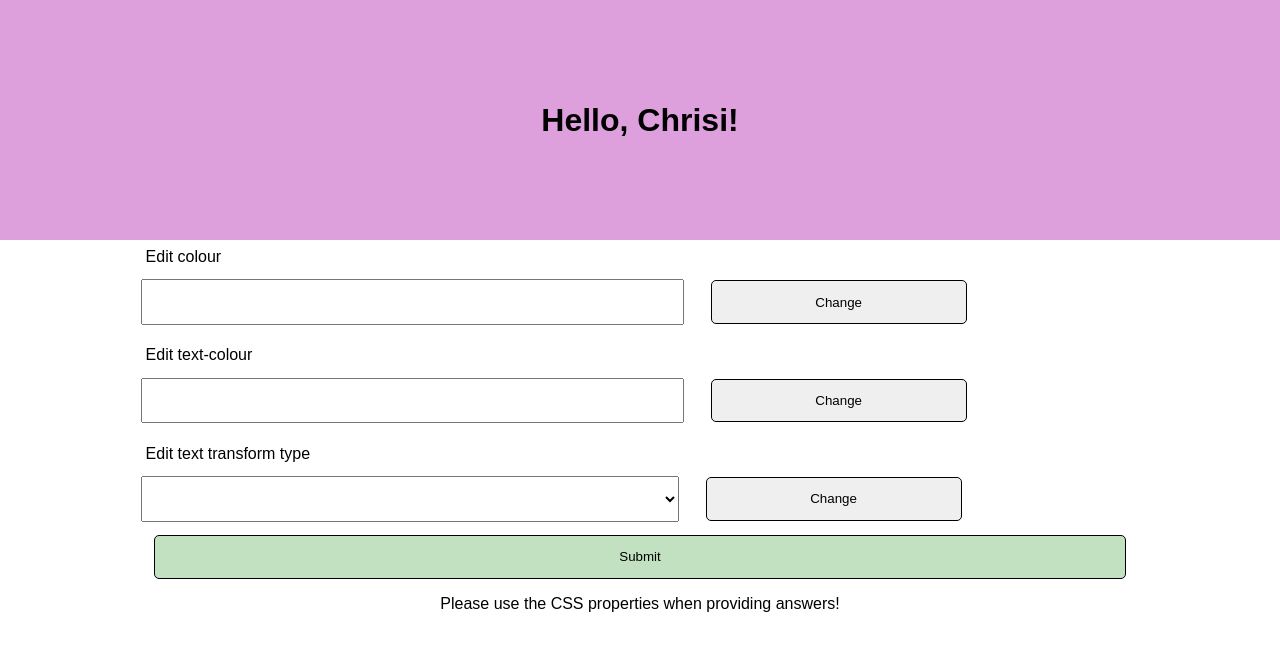
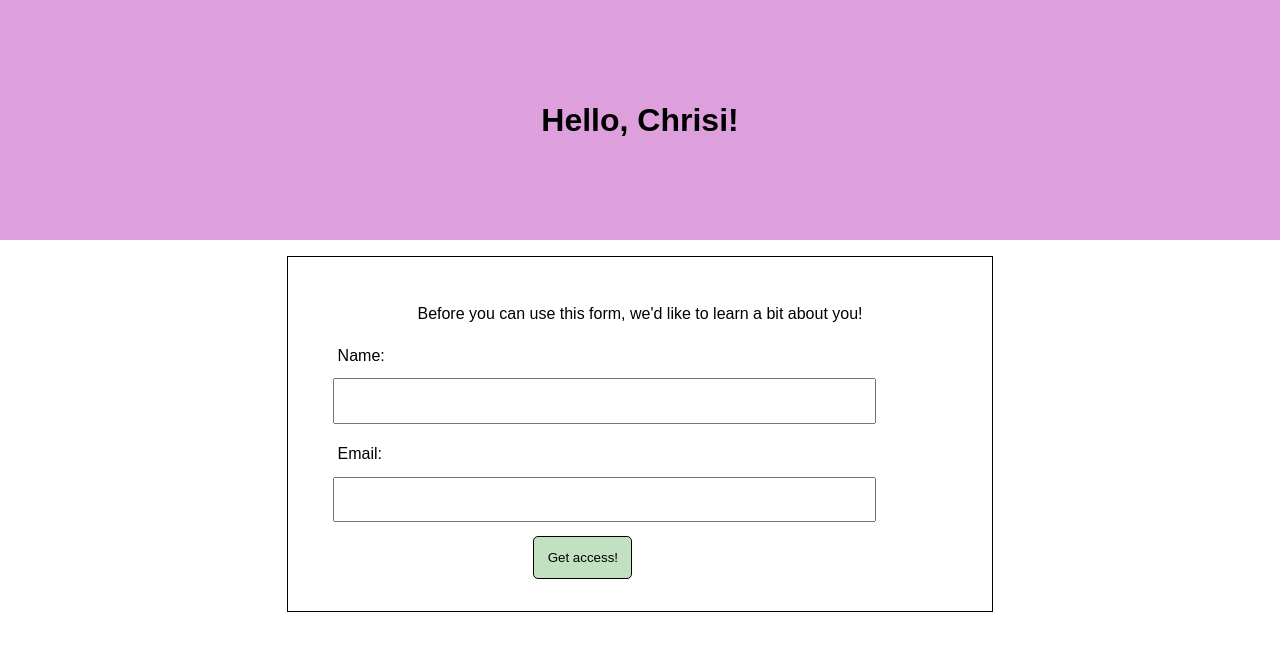
Before and after one commit to chrisiwebster/react-form, a React (Create React App) app: page / in a window 1280 px wide. Shown: the top 650 px of the page. Built offline with nearby package versions, Linux system fonts and the light colour scheme.

Commit message:
demonstrating more form validation with a pre-login

```diff
--- a/src/App.css
+++ b/src/App.css
@@ -5,7 +5,3 @@
 body {
   margin: 0;
 }
-
-p {
-  text-align: center;
-}
--- a/src/App.js
+++ b/src/App.js
@@ -22,7 +22,6 @@ export default function App() {
         setActiveTextType={setActiveTextType}
         setActiveTextColor={setActiveTextColor}
       />
-      <p>Please use the CSS properties when providing answers!</p>
     </div>
   );
 }
--- a/src/components/Button.css
+++ b/src/components/Button.css
@@ -1,11 +1,24 @@
 .button {
-  width: 20vw;
   padding: 1em;
   height: auto;
   outline: none;
   border: 1px solid black;
   border-radius: 5px;
   margin: 0 1em;
+}
+
+form button[type="submit"] {
+  display: block;
+  position: relative;
+  background-color: #c1e1c1;
+}
+
+form#log-in-form button[type="submit"] {
+  left: 200px;
+}
+
+form#change-form button[type="submit"] {
+  left: 225px;
 }
 
 .button:hover {
--- a/src/components/Button.jsx
+++ b/src/components/Button.jsx
@@ -1,17 +1,18 @@
 import React from "react";
 
-import './Button.css'
+import "./Button.css";
 
-const Button = ({type, name, onClick}) => {
+const Button = ({ type, name, onClick }) => {
   return (
     <button type={type} className="button" onClick={onClick}>
       {name}
     </button>
-  )
-}
+  );
+};
 
 Button.defaultProps = {
   type: "Button",
-  name: "Submit"
-}
+  name: "Submit",
+  class: "button",
+};
 export default Button;
--- a/src/components/Form.css
+++ b/src/components/Form.css
@@ -6,13 +6,18 @@ select {
 }
 
 form {
-  width: 80%;
+  width: 50vw;
+  height: auto;
+  padding: 2em;
   margin: 0 auto;
+  border: 1px black solid;
 }
 
-button[type="submit"] {
-  display: block;
-  margin: 0 auto;
-  width: 95%;
-  background-color: #c1e1c1;
+#log-in-form .input-error {
+  color: red;
+  font-size: 0.75em;
 }
+
+p#intro {
+  text-align: center;
+}
--- a/src/components/Form.jsx
+++ b/src/components/Form.jsx
@@ -9,7 +9,40 @@ const Form = ({ setActiveColor, setActiveTextType, setActiveTextColor }) => {
   const [formColor, setFormColor] = useState(null);
   const [formTextColor, setFormTextColor] = useState(null);
   const [formTextType, setFormTextType] = useState("capitalize");
+  const [logIn, setLogIn] = useState(false);
+  const [name, setName] = useState(null);
+  const [email, setEmail] = useState(null);
+  const [nameError, setNameError] = useState("");
+  const [emailError, setEmailError] = useState("");
 
+  //Log in form
+  const onLoginSubmit = (e) => {
+    e.preventDefault();
+
+    emailError || nameError ? alert("Fix form errors.") : setLogIn(true);
+  };
+
+  const handleNameChange = (e) => {
+    const newName = e.target.value;
+    setName(newName);
+    newName.length === 0
+      ? setNameError("Please provide a valid name.")
+      : setNameError(null);
+  };
+
+  const handleEmailChange = (e) => {
+    const newEmail = e.target.value;
+    setEmail(newEmail);
+    newEmail.length === 0
+      ? setEmailError("Please provide an email address.")
+      : !/^(([^<>()\[\]\\.,;:\s@"]+(\.[^<>()\[\]\\.,;:\s@"]+)*)|(".+"))@((\[[0-9]{1,3}\.[0-9]{1,3}\.[0-9]{1,3}\.[0-9]{1,3}\])|(([a-zA-Z\-0-9]+\.)+[a-zA-Z]{2,}))$/.test(
+          email
+        )
+      ? setEmailError("Please provide a valid email.")
+      : setEmailError("");
+  };
+
+  //Changing form
   const onSubmit = (e) => {
     e.preventDefault();
     setActiveColor(formColor);
@@ -36,22 +69,54 @@ const Form = ({ setActiveColor, setActiveTextType, setActiveTextColor }) => {
   };
 
   return (
-    <form onSubmit={onSubmit}>
+    <div>
+      {!logIn && (
+        <form id="log-in-form" onSubmit={onLoginSubmit}>
+          <p id="intro">
+            Before you can use this form, we'd like to learn a bit about you!
+          </p>
+          <Input
+            label="Name:"
+            type="text"
+            id="name"
+            value={name}
+            onBlur={handleNameChange}
+            error={nameError}
+          />
+          <Input
+            label="Email:"
+            type="email"
+            id="email"
+            required
+            value={email}
+            onBlur={handleEmailChange}
+            error={emailError}
+          />
+          <Button type="submit" name="Get access!" />
+        </form>
+      )}
+      {logIn && (
+        <form id="change-form" onSubmit={onSubmit}>
           <Input
             type="text"
-        feature="colour"
+            id="colour"
             onChange={(e) => setFormColor(e.target.value)}
+            label="Change background colour:"
           />
           <Button name="Change" type="button" onClick={onClickColor} />
           <Input
             type="text"
-        feature="text-colour"
+            id="text-colour"
             onChange={(e) => setFormTextColor(e.target.value)}
+            label="Change text colour:"
           />
           <Button name="Change" type="button" onClick={onClickTextColor} />
 
-      <label htmlFor="textType">Edit text transform type</label>
-      <select id="textType" onChange={(e) => setFormTextType(e.target.value)}>
+          <label htmlFor="textType">Change text transform type:</label>
+          <select
+            id="textType"
+            onChange={(e) => setFormTextType(e.target.value)}
+          >
             <option value=""></option>
             <option value="lowercase">lowercase</option>
             <option value="uppercase">uppercase</option>
@@ -61,6 +126,8 @@ const Form = ({ setActiveColor, setActiveTextType, setActiveTextColor }) => {
 
           <Button name="Submit" type="submit" />
         </form>
+      )}
+    </div>
   );
 };
 
--- a/src/components/Header.css
+++ b/src/components/Header.css
@@ -1,6 +1,7 @@
 header {
   min-height: 30vh;
   display: flex;
+  margin-bottom: 1em;
 }
 
 header h1 {
--- a/src/components/Input.css
+++ b/src/components/Input.css
@@ -11,12 +11,13 @@ input:focus {
   box-shadow: 1px 1px black;
 }
 
-.inline-div {
-  display: inline-block;
-}
-
-label {
+label,
+.input-error {
   display: block;
   margin: 0 1em;
   padding: 0.5em 0.1em 0;
 }
+
+.input-error {
+  padding-bottom: 1em;
+}
--- a/src/components/Input.jsx
+++ b/src/components/Input.jsx
@@ -1,11 +1,12 @@
 import React from "react";
 import "./Input.css";
 
-const Input = ({ feature, type, onChange }) => {
+const Input = ({ id, type, onChange, label, error, onBlur }) => {
   return (
-    <div className="inline-div">
-      <label htmlFor={feature}>{`Edit ${feature}`}</label>
-      <input id={feature} type={type} onChange={onChange} />
+    <div>
+      <label htmlFor={id}>{label}</label>
+      <input id={id} type={type} onChange={onChange} onBlur={onBlur} />
+      {error && <p className="input-error">{error}</p>}
     </div>
   );
 };
```
Lines whose indentation alone changed are shown as unchanged.
